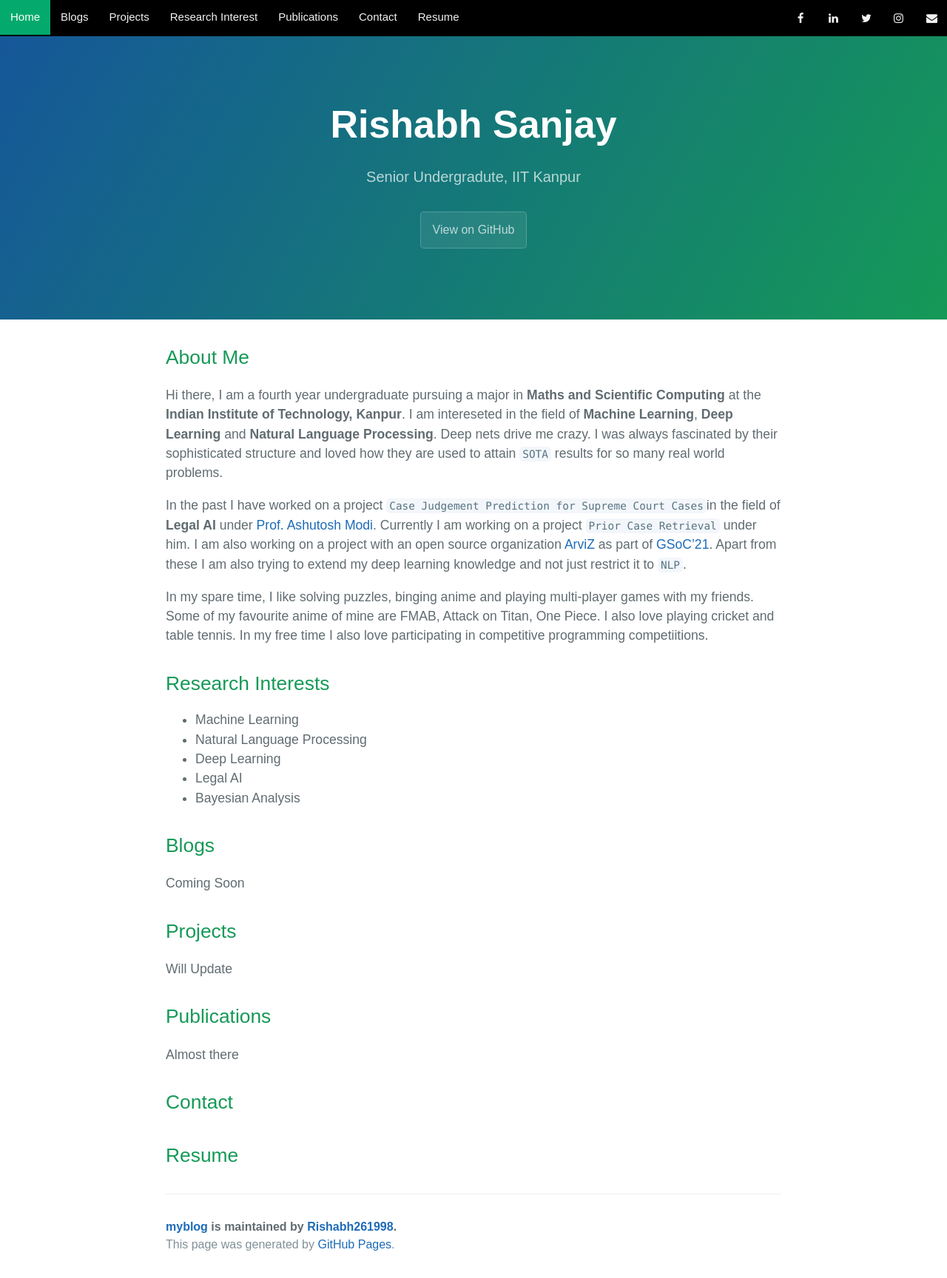
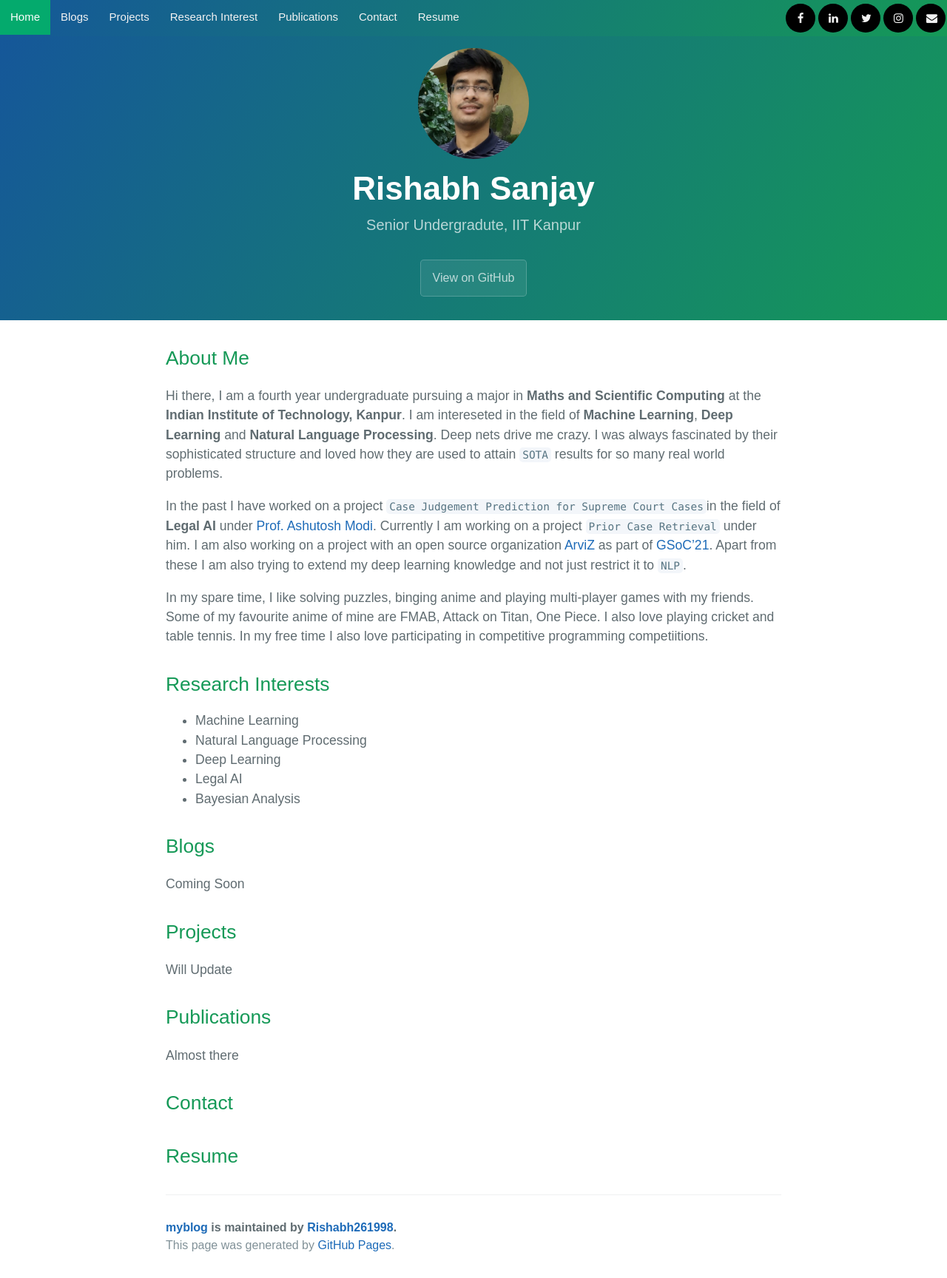
Before and after one commit to Rishabh261998/myblog, a Jekyll site: the page built from index.markdown, in a window 1280 px wide. Shown: the whole page at 74% size. Built offline with Jekyll 4.4.1, drawn with Linux system fonts in a browser that asks for light colours; our own code applies the rules of GitHub Pages for plain Markdown files.

Commit message:
Added image

```diff
--- a/_layouts/default.html
+++ b/_layouts/default.html
@@ -58,7 +58,7 @@
 
 	.topnav {
 	  overflow: hidden;
-	  background-color: black;
+	  /* background-color: black; */
 	}
 
 	.topnav a {
@@ -89,8 +89,8 @@
     </style>
   </head>
   <body>
-    <div class="topnav">
-	  <a class="active" href="#home">Home</a>
+    <div class="topnav nav-color">
+	  <a class="active" href="{{site.baseurl}}/">Home</a>
 	  <a href="#news">Blogs</a>
 	  <a href="#contact">Projects</a>
 	  <a href="#news">Research Interest</a>
@@ -98,14 +98,15 @@
 	  <a href="#news">Contact</a>
 	  <a href="#contact">Resume</a>
 	  <div class="topnav-right">
-	    <a href="#search" class="circle fa fa-facebook"></a>
-	    <a href="#about" class="circle fa fa-linkedin"></a>
-	    <a href="#about" class="circle fa fa-twitter"></a>
-	    <a href="#about" class="circle fa fa-instagram"></a>
-	    <a href="#about" class="circle fa fa-envelope"></a>
+	    <a href="https://www.facebook.com/rishabh.sanjay" class="circle fa fa-facebook"></a>
+	    <a href="https://www.linkedin.com/in/rishabh-sanjay-13b718152/" class="circle fa fa-linkedin"></a>
+	    <a href="https://twitter.com/SanjayRishabh" class="circle fa fa-twitter"></a>
+	    <a href="https://www.instagram.com/rishabh.sanjay/" class="circle fa fa-instagram"></a>
+	    <a href="mailto:rishabh.lfs@gmail.com" class="circle fa fa-envelope"></a>
 	  </div>
     </div>
     <section class="page-header">
+      <img src="{{site.baseurl}}/assets/images/dp3.jpeg" class="circle" alt="Avatar" width="150" height="150">
       <h1 class="project-name">{{ site.title | default: site.github.repository_name }}</h1>
       <h2 class="project-tagline">{{ site.description | default: site.github.project_tagline }}</h2>
       {% if site.github.is_project_page %}
--- a/_sass/jekyll-theme-cayman.scss
+++ b/_sass/jekyll-theme-cayman.scss
@@ -94,32 +94,38 @@ a {
   background-image: linear-gradient(120deg, $header-bg-color-secondary, $header-bg-color);
 
   @include large {
-    padding: 5rem 6rem;
+    padding: 1rem 1rem;
   }
 
   @include medium {
-    padding: 3rem 4rem;
+    padding: 1rem 1rem;
   }
 
   @include small {
-    padding: 2rem 1rem;
+    padding: 1rem 1rem;
   }
+}
+
+.nav-color{
+  color: $header-heading-color;
+  background-color: $header-bg-color;
+  background-image: linear-gradient(120deg, $header-bg-color-secondary, $header-bg-color);
 }
 
 .project-name {
   margin-top: 0;
-  margin-bottom: 0.1rem;
+  margin-bottom: -1rem;
 
   @include large {
-    font-size: 3.25rem;
+    font-size: 2.75rem;
   }
 
   @include medium {
-    font-size: 2.25rem;
+    font-size: 1.85rem;
   }
 
   @include small {
-    font-size: 1.75rem;
+    font-size: 1.50rem;
   }
 }
 
```
Also changed, not shown: assets/images/dp3.jpeg (added).
